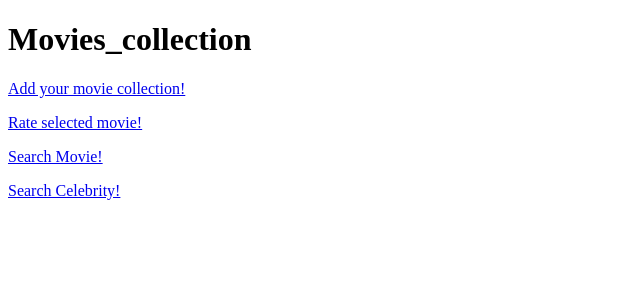
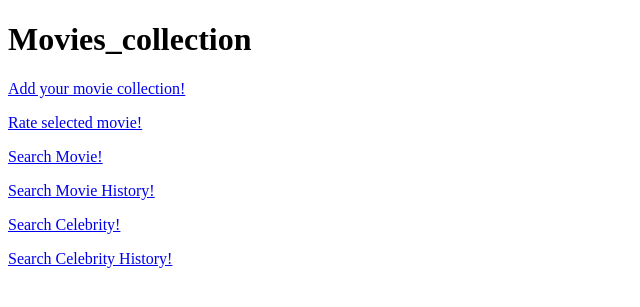
Before and after one commit to YUCHen9967/W4111-Project1, a Flask app: template templates/user.html in a window 1280 px wide. Shown: the top 307 px of the page, without its empty margins (0-640 px from the left). Run offline with Flask 2, Linux system fonts and the light colour scheme; the template is opened without the code that fills it, so the values that code supplies are empty; parts of the project's set-up code (start-up, migrations or seed data) failed here and were passed over.

Commit message:
Update user.html

```diff
--- a/templates/user.html
+++ b/templates/user.html
@@ -18,7 +18,9 @@
   <p><a href="add_collection">Add your movie collection!</a></p>
   <p><a href="rate">Rate selected movie! </a></p>
   <p><a href="searchmovie">Search Movie!</a></p>
+  <p><a href="moviehistory">Search Movie History!</a></p>
   <p><a href="searchcele">Search Celebrity!</a></p>
+  <p><a href="celehistory">Search Celebrity History!</a></p>
 </body>
 
 </html>
```
